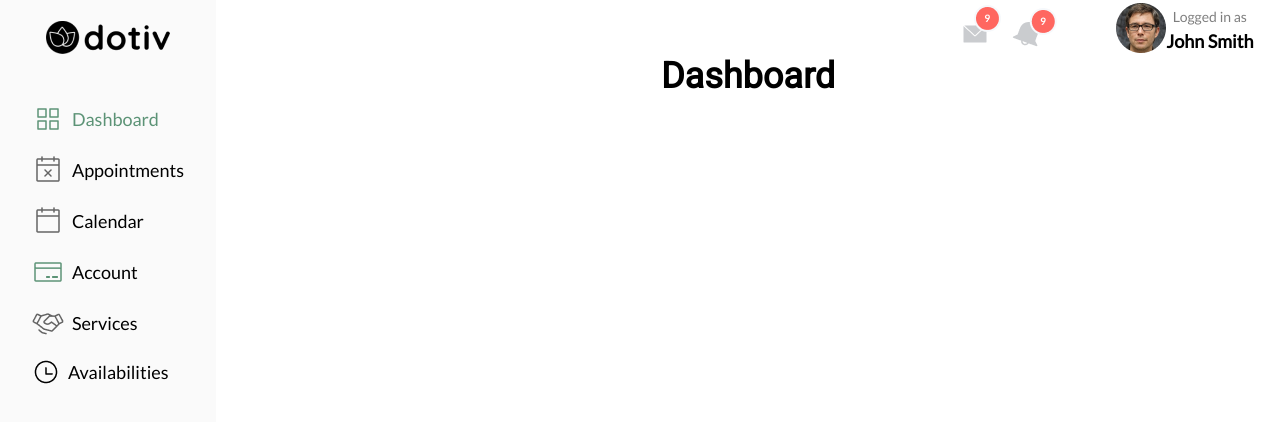
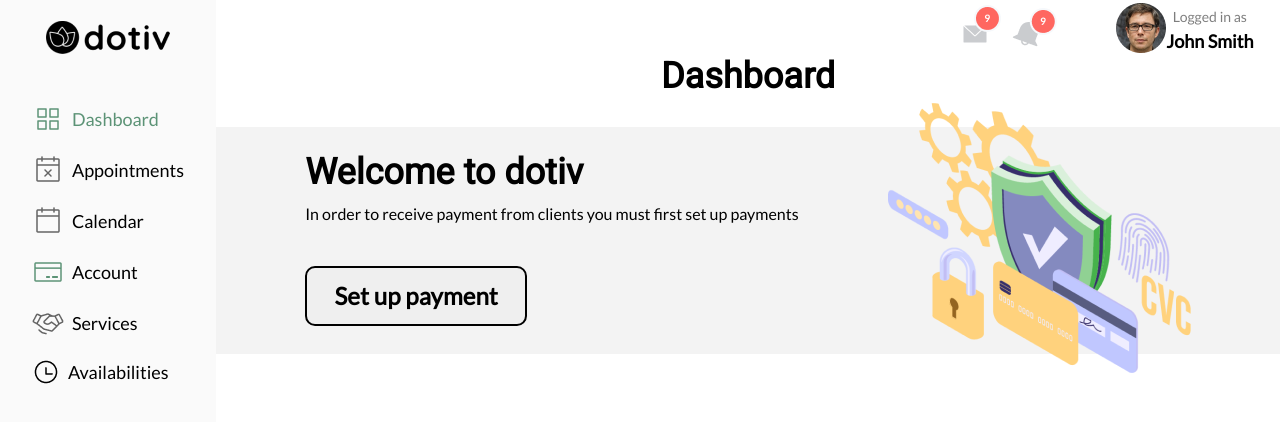
Before and after one commit to FrSenpai/dashboard-try, an Angular app in the folder dashboard/: page / in a window 1280 px wide. Shown: the top 422 px of the page. Built offline with nearby package versions, Linux system fonts and the light colour scheme.

Commit message:
Welcome banner added to dashboard!

```diff
--- a/dashboard/src/app/app.module.ts
+++ b/dashboard/src/app/app.module.ts
@@ -6,13 +6,15 @@
 import { NavigationComponent } from './shared/components/navigation/navigation.component';
 import { DashboardComponent } from './core/components/dashboard/dashboard.component';
 import { UserAlertsComponent } from './shared/components/user-alerts/user-alerts.component';
+import { WelcomeBannerComponent } from './core/components/welcome-banner/welcome-banner.component';
 
 @NgModule({
   declarations: [
     AppComponent,
     NavigationComponent,
     DashboardComponent,
-    UserAlertsComponent
+    UserAlertsComponent,
+    WelcomeBannerComponent
   ],
   imports: [
     BrowserModule,
--- a/dashboard/src/app/core/components/dashboard/dashboard.component.html
+++ b/dashboard/src/app/core/components/dashboard/dashboard.component.html
@@ -3,5 +3,5 @@
         <app-user-alerts></app-user-alerts>
     </div>
     <h2>Dashboard</h2>
-
+    <app-welcome-banner></app-welcome-banner>
 </div>
--- /dev/null
+++ b/dashboard/src/app/core/components/welcome-banner/welcome-banner.component.css
@@ -0,0 +1,40 @@
+#ctnBox {
+    display: flex;
+    flex-direction: row;
+    width: 100%;
+    height: 227px;
+    align-items: center;
+    justify-content: space-evenly;
+    background-color: #e8e8e880;
+}
+
+#ctnWelcomeText {
+    display: flex;
+    flex-direction: column;
+    height: 100%;
+}
+
+h3 {
+    margin-top: 22px;
+    margin-bottom: 9px;
+    font-size: 36px;
+    font-weight: 700;
+    line-height: 46px;
+}
+
+p {
+    margin-top:0;
+    margin-bottom: 43px;
+}
+
+button {
+    height: 60px;
+    width: 222px;
+    font-weight: 600;
+    font-family: 'Lato', Arial, Helvetica, sans-serif;
+    border:2px solid black;
+    border-radius: 10px;
+    font-size: 24px;
+    letter-spacing: 0.1px;
+    font-style: normal;
+}
--- /dev/null
+++ b/dashboard/src/app/core/components/welcome-banner/welcome-banner.component.html
@@ -0,0 +1,10 @@
+<div id="ctnBox">
+  <div id="ctnWelcomeText">
+    <h3>Welcome to dotiv</h3>
+    <p>In order to receive payment from clients you must first set up payments</p>
+    <button (click)="this.route.navigate('/#')">Set up payment</button>
+  </div>
+  <div>
+    <img src="../../../../assets/images/setUpPayments.png" alt="Set up payment banner">
+  </div>
+</div>
--- /dev/null
+++ b/dashboard/src/app/core/components/welcome-banner/welcome-banner.component.ts
@@ -0,0 +1,17 @@
+import { Component, OnInit } from '@angular/core';
+import { Router } from '@angular/router';
+
+@Component({
+  selector: 'app-welcome-banner',
+  templateUrl: './welcome-banner.component.html',
+  styleUrls: ['./welcome-banner.component.css']
+})
+export class WelcomeBannerComponent implements OnInit {
+
+  constructor(public route:Router) {
+  }
+
+  ngOnInit(): void {
+  }
+
+}
```
Also changed, not shown: dashboard/src/assets/images/setUpPayments.png (added), 1 other file (tests, documents, lock files or other folders).
